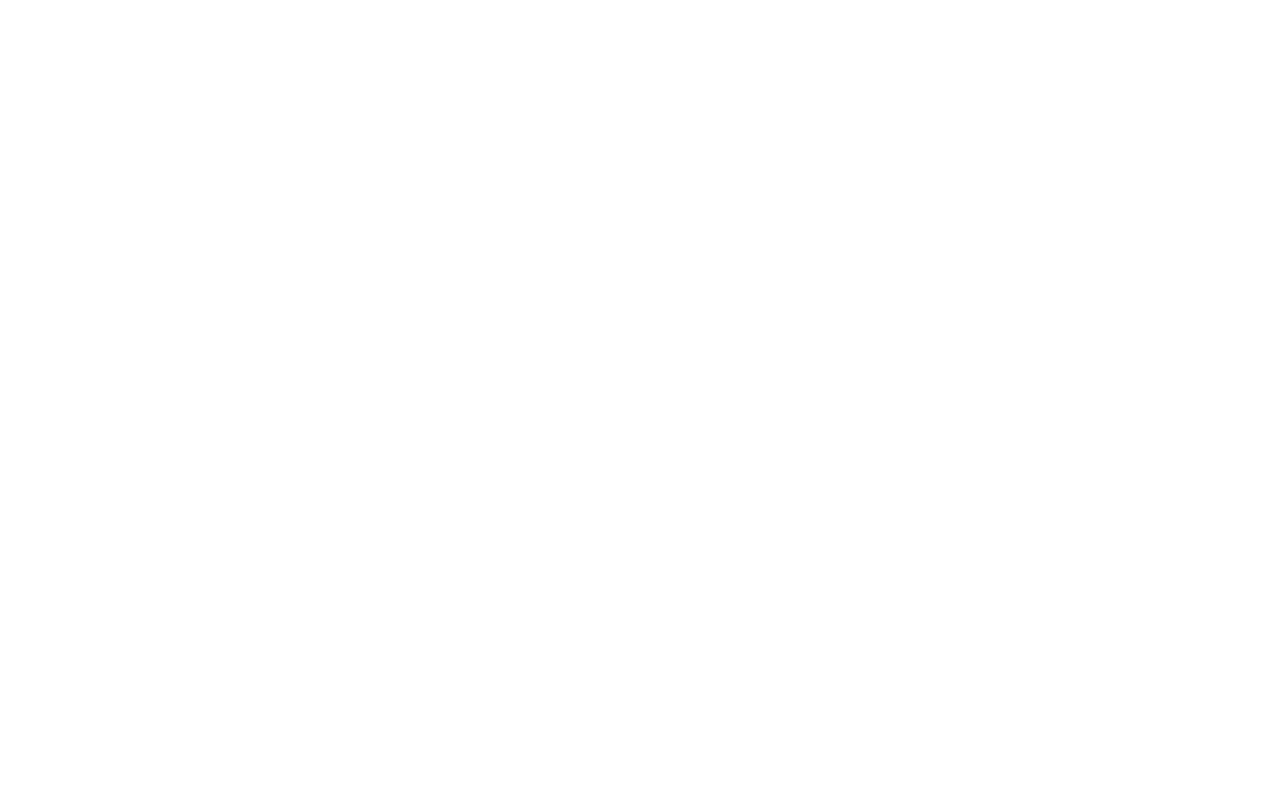
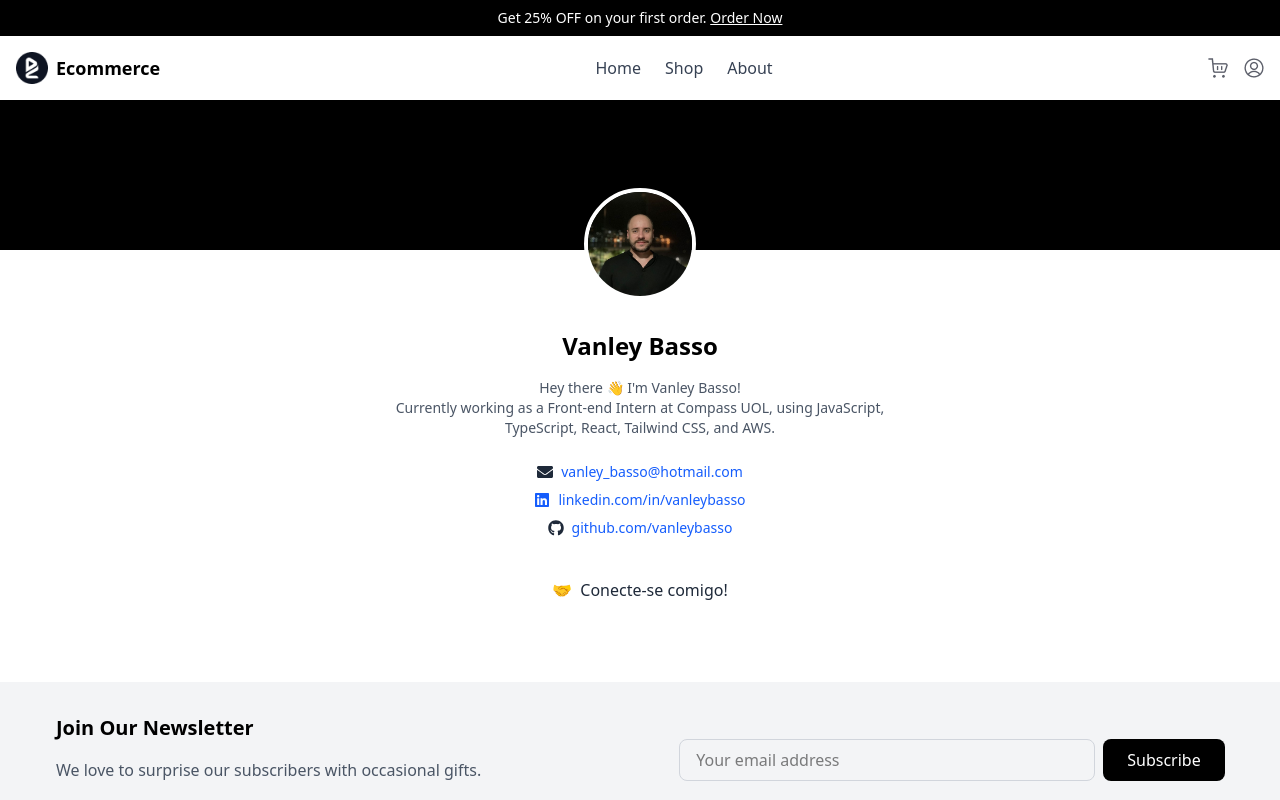
Before and after one commit to vanleybasso/aws_react_dez24_d03, a React (Vite) app: page /about in a window 1280 px wide. Before the commit this address had no page. Shown: the top 800 px of the page. Built offline with nearby package versions, Linux system fonts and the light colour scheme; the HTML template or start-up script is replaced by a standard one.

Commit message:
feat(about-page): add initial layout and content for About page

```diff
--- a/package.json
+++ b/package.json
@@ -14,6 +14,7 @@
     "lucide-react": "^0.477.0",
     "react": "^19.0.0",
     "react-dom": "^19.0.0",
+    "react-icons": "^5.5.0",
     "react-router-dom": "^7.3.0",
     "tailwindcss": "^4.0.11"
   },
--- a/src/App.tsx
+++ b/src/App.tsx
@@ -1,4 +1,3 @@
-// src/App.tsx
 import { BrowserRouter as Router, Route, Routes } from "react-router-dom";
 import Home from "./pages/Home";
 import Listing from "./pages/Listing";
@@ -8,6 +7,7 @@
 import AfterPayment from "./pages/AfterPayment";
 import Orders from "./pages/Orders";
 import AccountDetails from "./pages/AccountDetails";
+import About from "./pages/About";
 
 const App: React.FC = () => {
   return (
@@ -22,6 +22,7 @@
           <Route path="/afterpayment" element={<AfterPayment />} />
           <Route path="/orders" element={<Orders />} />
           <Route path="/account-details" element={<AccountDetails />} />
+          <Route path="/about" element={<About />} />
         </Routes>
       </main>
     </Router>
--- /dev/null
+++ b/src/pages/About.tsx
@@ -0,0 +1,81 @@
+import Header from "../components/Header";
+import Footer from "../components/Footer";
+import { FaLinkedin, FaGithub, FaEnvelope } from "react-icons/fa"; // Ícones de contato
+
+const About = () => {
+  return (
+    <>
+      <Header />
+
+      <section className="bg-[#000000] h-[150px] relative">
+        {/* Removi o ícone do raio aqui */}
+
+        {/* Profile image */}
+        <div className="absolute bottom-[-50px] left-1/2 transform -translate-x-1/2">
+          <img
+            src="/src/assets/vanley.jpeg" // Substitua com seu caminho
+            alt="Profile"
+            className="w-28 h-28 rounded-full object-cover border-4 border-white"
+          />
+        </div>
+      </section>
+
+      <section className="bg-white pt-[80px] pb-20 px-10 flex flex-col items-center text-center">
+        <h1 className="text-2xl font-bold mb-4">Vanley Basso</h1>
+
+        <p className="text-sm text-gray-600 max-w-lg mb-6">
+          Hey there <span className="inline-block">👋</span> I'm Vanley Basso! <br />
+          Currently working as a Front-end Intern at Compass UOL, using JavaScript, TypeScript, React, Tailwind CSS, and AWS.
+        </p>
+
+        <div className="text-sm text-gray-600 space-y-2">
+          <p className="flex items-center justify-center gap-2">
+            <FaEnvelope className="text-gray-800 w-4 h-4" />
+            <a
+              href="mailto:vanley_basso@hotmail.com"
+              className="text-blue-600 hover:underline"
+            >
+              vanley_basso@hotmail.com
+            </a>
+          </p>
+          <p className="flex items-center justify-center gap-2">
+            <FaLinkedin className="text-blue-600 w-4 h-4" />
+            <a
+              href="https://www.linkedin.com/in/vanleybasso/"
+              target="_blank"
+              rel="noopener noreferrer"
+              className="text-blue-600 hover:underline"
+            >
+              linkedin.com/in/vanleybasso
+            </a>
+          </p>
+          <p className="flex items-center justify-center gap-2">
+            <FaGithub className="text-gray-800 w-4 h-4" />
+            <a
+              href="https://github.com/vanleybasso"
+              target="_blank"
+              rel="noopener noreferrer"
+              className="text-blue-600 hover:underline"
+            >
+              github.com/vanleybasso
+            </a>
+          </p>
+        </div>
+
+        <div className="mt-10">
+          <a
+            href="#"
+            className="flex items-center text-gray-800 hover:text-black font-medium"
+          >
+            <span className="mr-2">🤝</span>
+            Conecte-se comigo!
+          </a>
+        </div>
+      </section>
+
+      <Footer />
+    </>
+  );
+};
+
+export default About;
```
Also changed, not shown: src/assets/vanley.jpeg (added), 1 other file (tests, documents, lock files or other folders).
